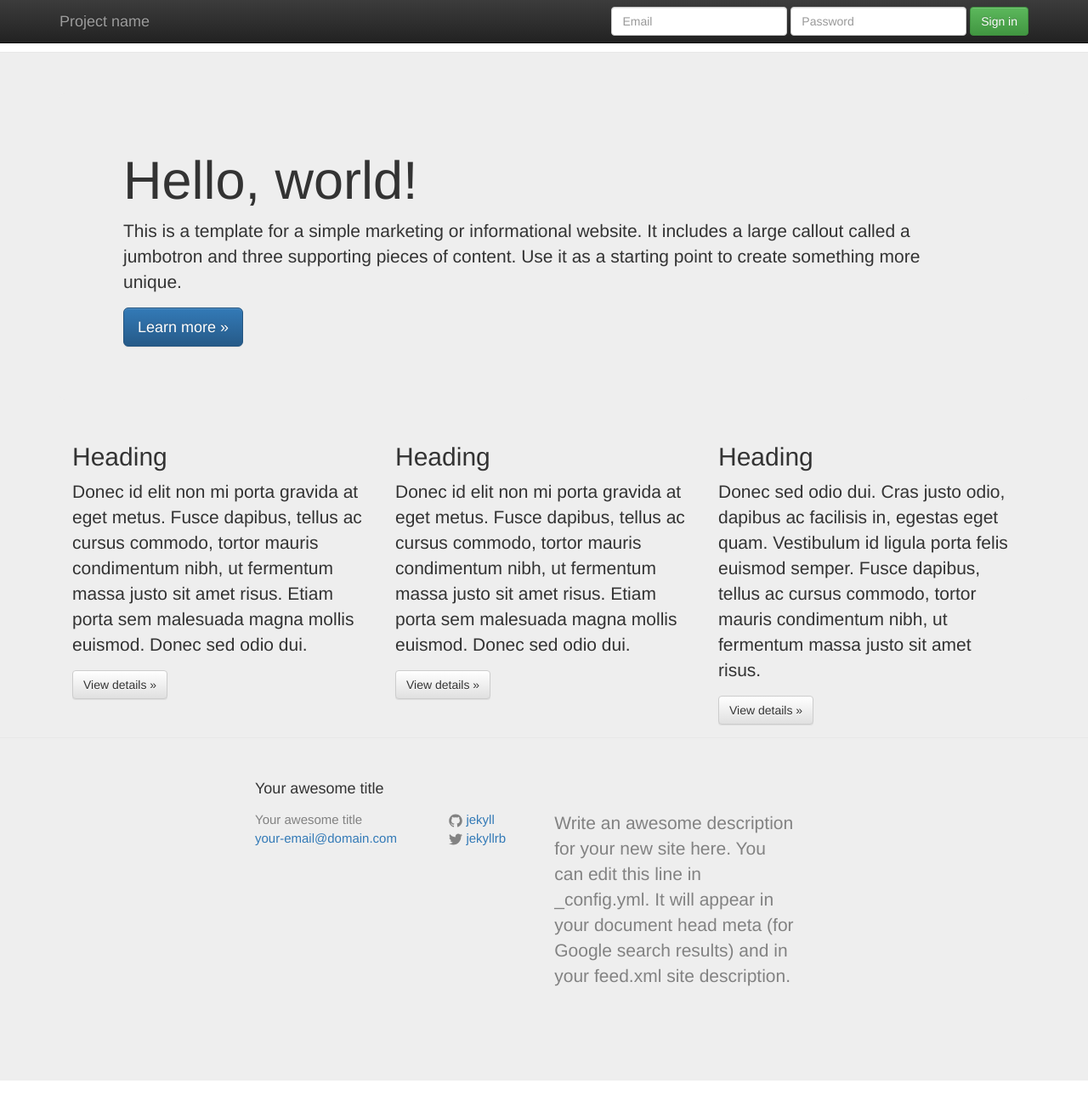
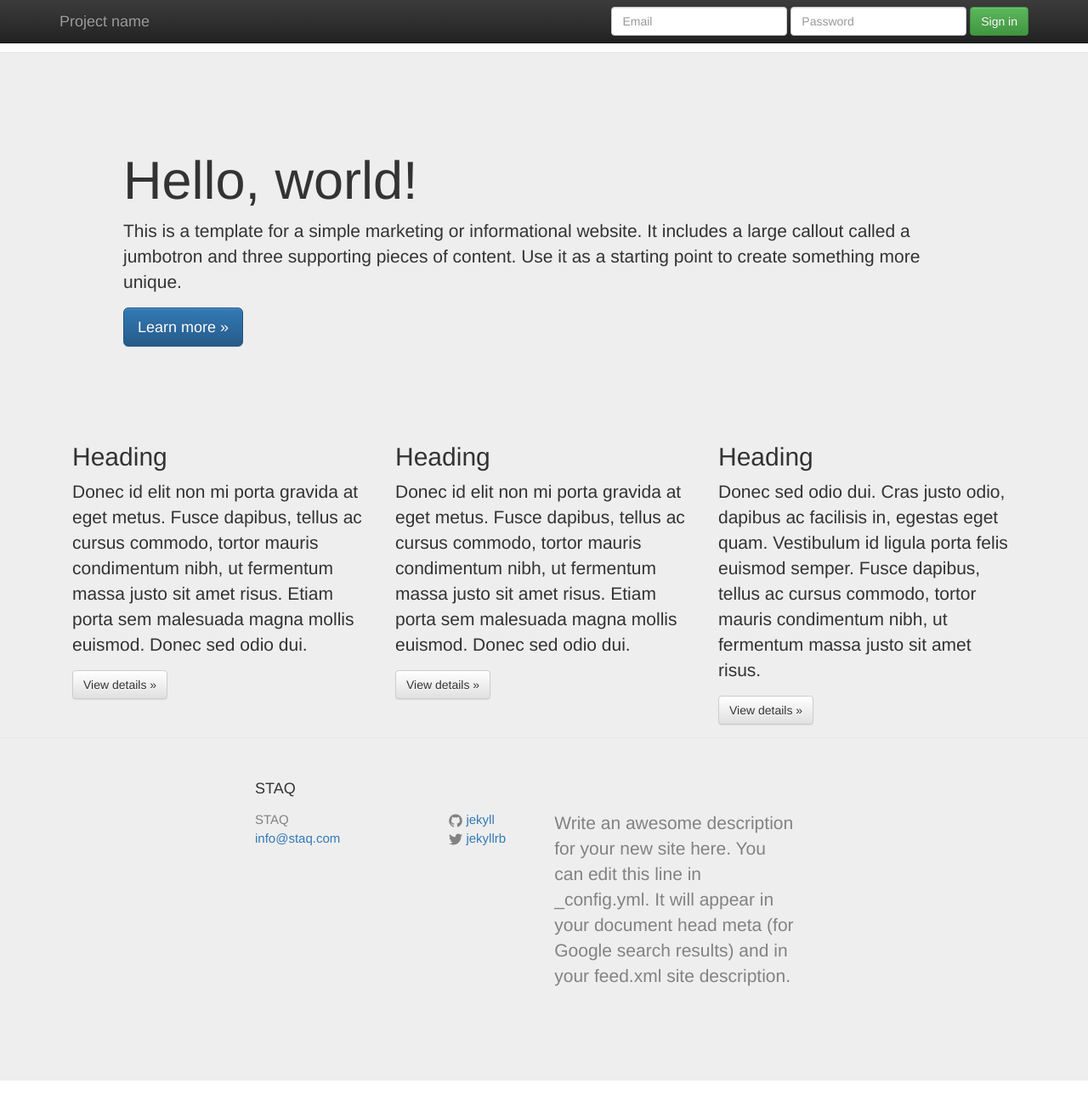
Before and after one commit to marissanbush1/staq, a Jekyll site: the page built from index.html, in a window 1280 px wide and 1302 px high. Shown: the whole window at 85% size. Built offline with Jekyll 4.4.1, drawn with Linux system fonts in a browser that asks for light colours.

Commit message:
customization

```diff
--- a/_config.yml
+++ b/_config.yml
@@ -6,8 +6,8 @@
 # 'jekyll serve'. If you change this file, please restart the server process.
 
 # Site settings
-title: Your awesome title
-email: your-email@domain.com
+title: STAQ
+email: info@staq.com
 description: > # this means to ignore newlines until "baseurl:"
   Write an awesome description for your new site here. You can edit this
   line in _config.yml. It will appear in your document head meta (for
```
